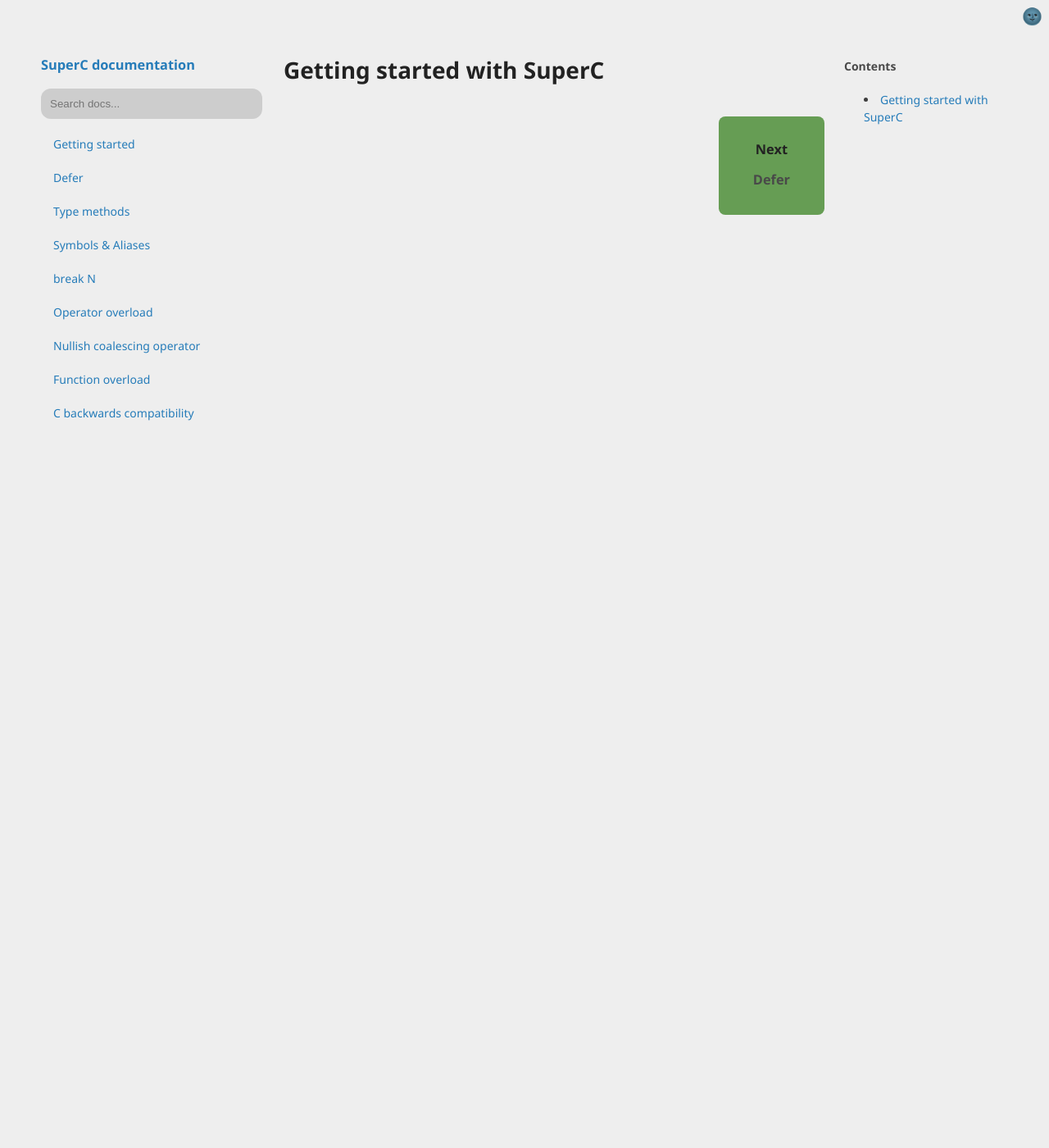
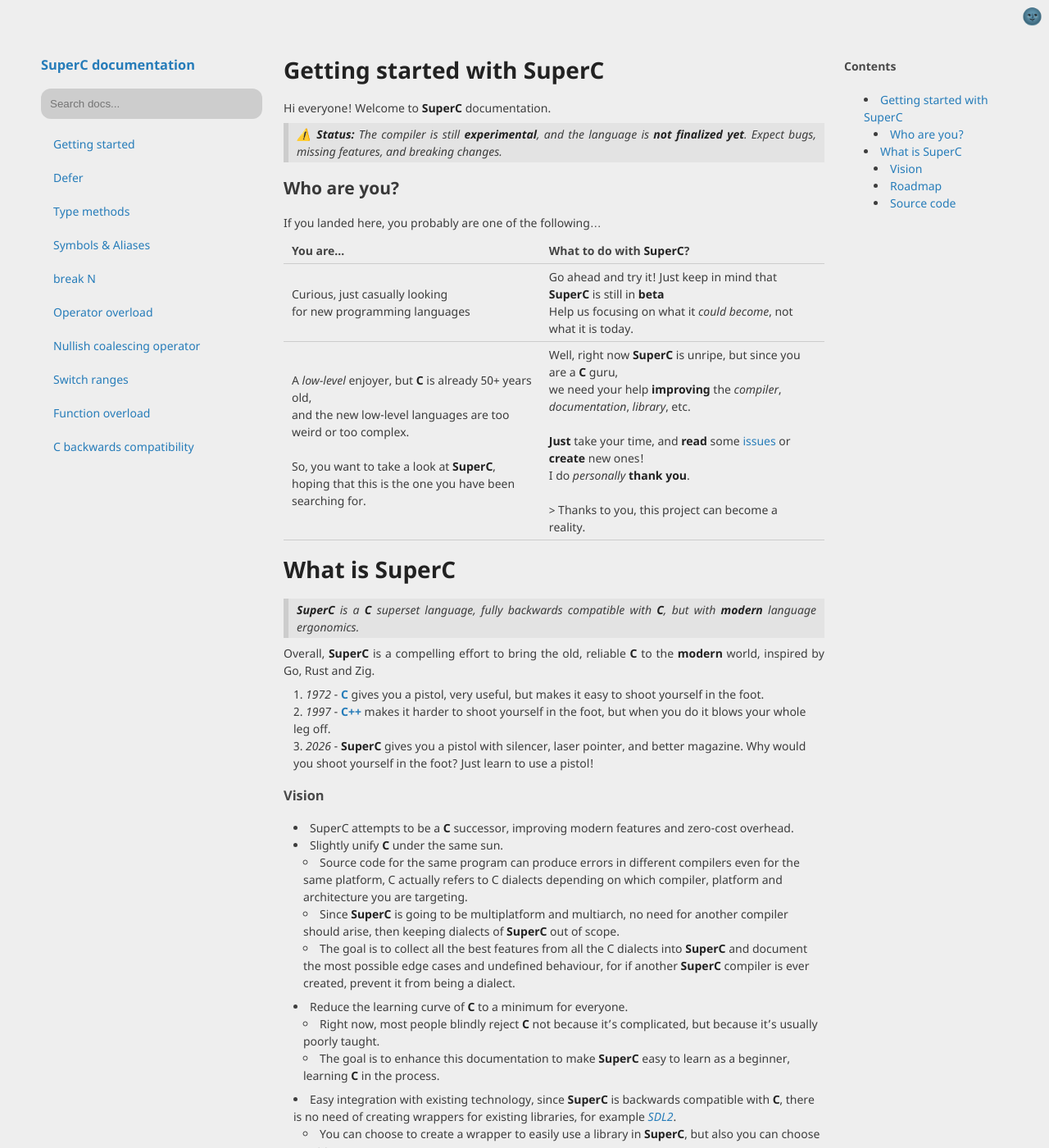
Before and after one commit to bruneo32/superc, a Jekyll site: the page built from index.md, in a window 1280 px wide and 1400 px high. Shown: the whole window at 82% size. Built offline with Jekyll 4.4.1, drawn with Linux system fonts in a browser that asks for light colours; some of the changed text lies outside the part shown.

Commit message:
Write getting started and switch_ranges

```diff
--- a/_config.yml
+++ b/_config.yml
@@ -14,5 +14,6 @@ docs_nav:
   - docs/break_n.md
   - docs/operator_overload.md
   - docs/nullish_coalescing.md
+  - docs/switch_ranges.md
   - docs/function_overload.md
   - docs/c_backwards_compat.md
--- a/index.md
+++ b/index.md
@@ -4,3 +4,75 @@ layout: blog
 ---
 
 # Getting started with SuperC
+Hi everyone! Welcome to **SuperC** documentation.
+
+> ⚠️ **Status:** The compiler is still **experimental**, and the language is **not finalized yet**.
+> Expect bugs, missing features, and breaking changes.
+
+## Who are you?
+If you landed here, you probably are one of the following...
+
+| You are... | What to do with **SuperC**? |
+|------------|-----------------------------|
+| Curious, just casually looking<br>for new programming languages | Go ahead and try it! Just keep in mind that **SuperC** is still in **beta**<br>Help us focusing on what it *could become*, not what it is today. |
+| A *low-level* enjoyer, but **C** is already 50+ years old,<br>and the new low-level languages are too weird or too complex.<br><br>So, you want to take a look at **SuperC**,<br>hoping that this is the one you have been searching for. | Well, right now **SuperC** is unripe, but since you are a **C** guru,<br>we need your help **improving** the *compiler*, *documentation*, *library*, etc.<br><br>**Just** take your time, and **read** some [issues](<https://github.com/bruneo32/superc/issues>){:target="_blank"} or **create** new ones!<br>I do *personally* **thank you**.<br><br>> Thanks to you, this project can become a reality. |
+
+# What is SuperC
+> **SuperC** is a **C** superset language, fully backwards compatible with **C**, but with **modern** language ergonomics.
+
+Overall, **SuperC** is a compelling effort to bring the old, reliable **C** to the **modern** world, inspired by Go, Rust and Zig.
+
+1. *1972* - **[C](<https://en.wikipedia.org/wiki/C_(programming_language)>){:target="_blank"}** gives you a pistol, very useful, but makes it easy to shoot yourself in the foot.
+2. *1997* - **[C++](<https://en.wikipedia.org/wiki/C++>){:target="_blank"}** makes it harder to shoot yourself in the foot, but when you do it blows your whole leg off.
+3. *2026* - **SuperC** gives you a pistol with silencer, laser pointer, and better magazine. Why would you shoot yourself in the foot? Just learn to use a pistol!
+
+### Vision
+- SuperC attempts to be a **C** successor, improving modern features and zero-cost overhead.
+- Slightly unify **C** under the same sun.
+  - Source code for the same program can produce errors in different compilers even for the same platform, C actually refers to C dialects depending on which compiler, platform and architecture you are targeting.
+  - Since **SuperC** is going to be multiplatform and multiarch, no need for another compiler should arise, then keeping dialects of **SuperC** out of scope.
+  - The goal is to collect all the best features from all the C dialects into **SuperC** and document the most possible edge cases and undefined behaviour, for if another **SuperC** compiler is ever created, prevent it from being a dialect.
+- Reduce the learning curve of **C** to a minimum for everyone.
+  - Right now, most people blindly reject **C** not because it's complicated, but because it's usually poorly taught.
+  - The goal is to enhance this documentation to make **SuperC** easy to learn as a beginner, learning **C** in the process.
+- Easy integration with existing technology, since **SuperC** is backwards compatible with **C**, there is no need of creating wrappers for existing libraries, for example *[SDL2](<https://wiki.libsdl.org/SDL2/LanguageBindings>){:target="_blank"}*.
+  - You can choose to create a wrapper to easily use a library in **SuperC**, but also you can choose not to.
+
+## Roadmap
+- **Documentation**
+  - Keep [these pages](</>) up-to-date.
+  - Provide dual-track explanations: by-the-hand guides for beginners, and straight forward documentation for experienced developers.
+  - Use examples *(at least the following)*: simple usage, real usage, and edge cases.
+- **Compiler**
+   1. Complete **LLVM** backend
+      - Right now, the backend is **experimental** x86_64 specific, unoptimized assembly. Just meant to showcase the new language features.
+   2. Complete **[C11](<https://en.wikipedia.org/wiki/C11_(C_standard_revision)>)** and **[C23](<https://en.wikipedia.org/wiki/C23_(C_standard_revision)>){:target="_blank"}** syntax
+   3. Complete new language features:
+      - Struct inheritance/composition
+      - Lambdas
+      - (?) Namespaces
+      - (?) HolyC ["sub_switch"](<https://harrison.totty.dev/p/a-lang-design-analysis-of-holyc#switch-statements>){:target="_blank"}
+      - (?) Switch `goto` in-switch labels.
+   4. Better error messages, help, and man pages.
+   5. Multiplatform support *(write similar code in Linux, Windows and MacOS, etc)*
+      - Allow the same *(safe)* **SuperC** code to compile and run across platforms without much modification.
+      - The goal is to reduce the heavy regions guarded by `#ifdef` macros when working with cross-platform code *(for Windows mostly)*.
+- **Standard library**
+  - `#include <superc.h>`
+  - Strings
+  - Arrays
+  - [Try/catch](<https://github.com/bruneo32/trycatch>){:target="_blank"}
+  - Date
+  - ...
+- **Multithreading**
+  - Similar to [goroutines](<https://go.dev/ref/mem#go>){:target="_blank"}, **SuperC** must support lightweight threads for massive concurrency, easy to use and manage resources.
+  - This implies new syntax.
+  - And library functions.
+- **Tooling & Editor Extensions**
+  1. A language cannot survive today without first-class tooling. Developing a highly responsive VSCode extension powered by a robust Language Server Protocol (LSP) is a top priority.
+  2. Other editors are welcome as well *(Neovim, Emacs, JetBrains, ...)*.
+
+## Source code
+You are welcome to [contribute](<https://github.com/bruneo32/superc/blob/main/CONTRIBUTING.md>){:target="_blank"}.
+
+[https://github.com/bruneo32/superc](<https://github.com/bruneo32/superc>){:target="_blank"}
```
Also changed, not shown: docs/c_backwards_compat.md (+1 -1 lines), docs/function_overload.md (+1 -1 lines), docs/nullish_coalescing.md (+1 -1 lines), docs/switch_ranges.md (added, +76 -0 lines).
